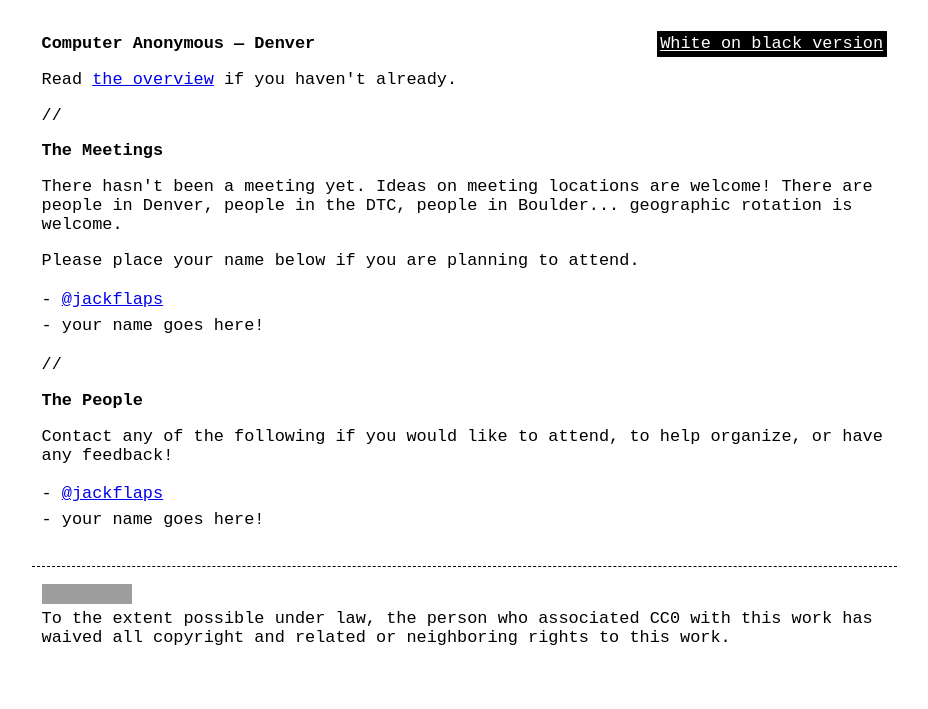
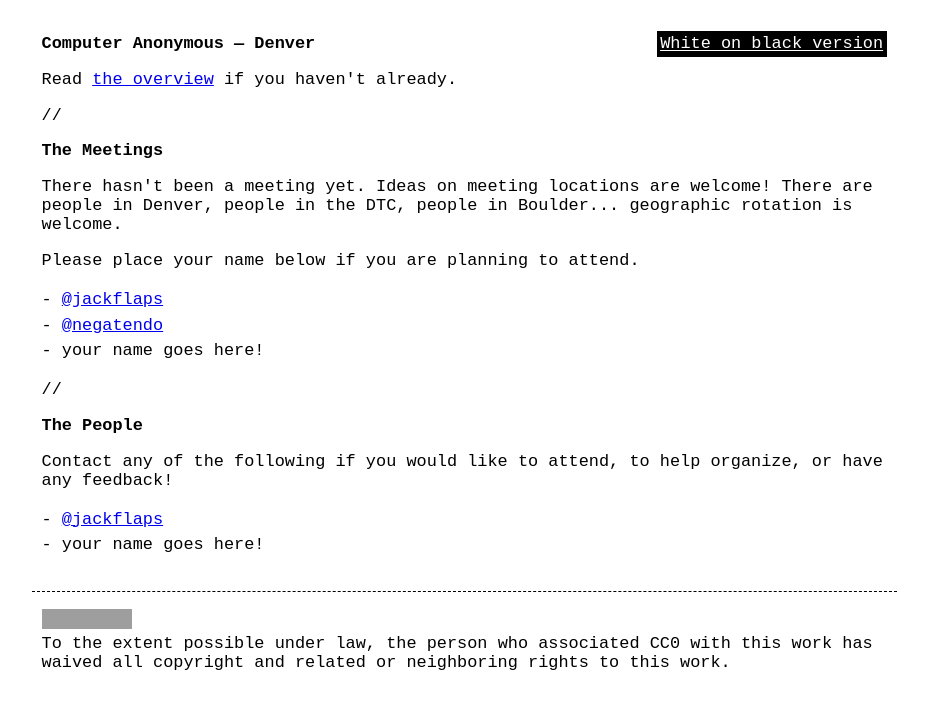
Before and after one commit to computeranonymous/computer, a Jekyll site: the page built from us_denver.html, in a window 1280 px wide. Shown: the top 709 px of the page, without its empty margins (176-1104 px from the left). Built offline with Jekyll 4.4.1, drawn with Linux system fonts in a browser that asks for light colours; grey boxes are pictures that could not be loaded.

Commit message:
added myself to us_denver

```diff
--- a/us_denver.html
+++ b/us_denver.html
@@ -17,6 +17,7 @@ title: Computer Anonymous - Denver
 
 <ul>
     <li><a href="https://twitter.com/jackflaps">@jackflaps</a>
+    <li><a href="https://twitter.com/negatendo">@negatendo</a>
     <li>your name goes here!</li>
 </ul>
 
```
